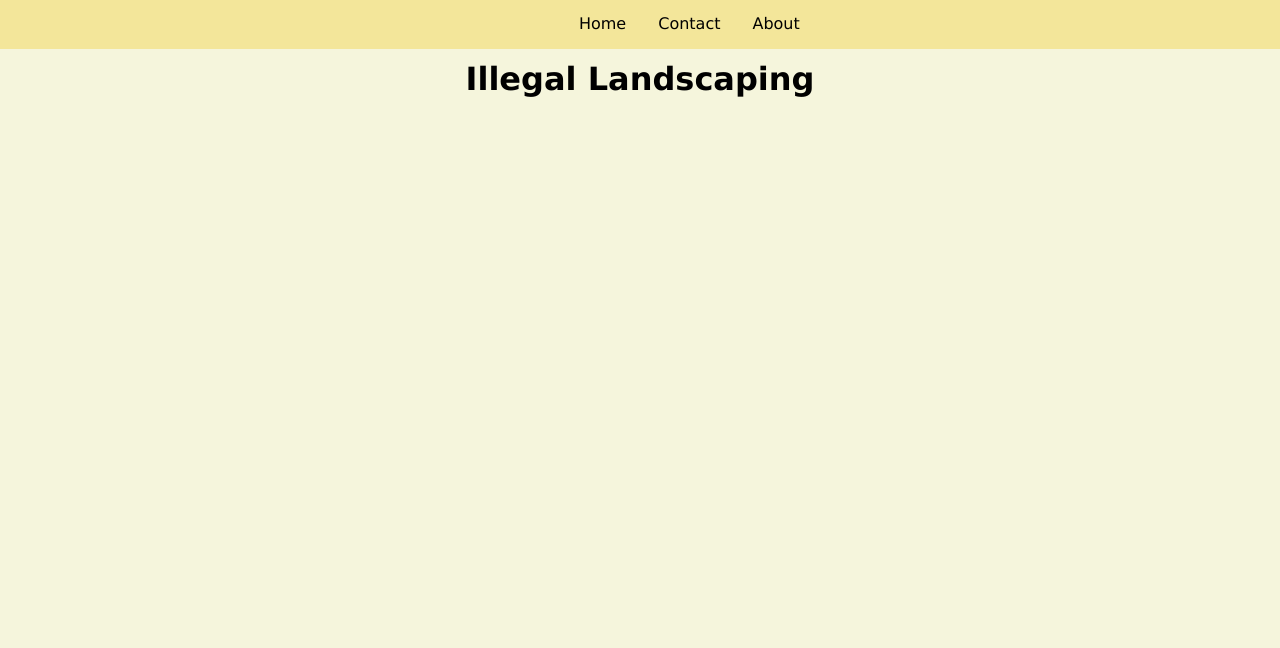
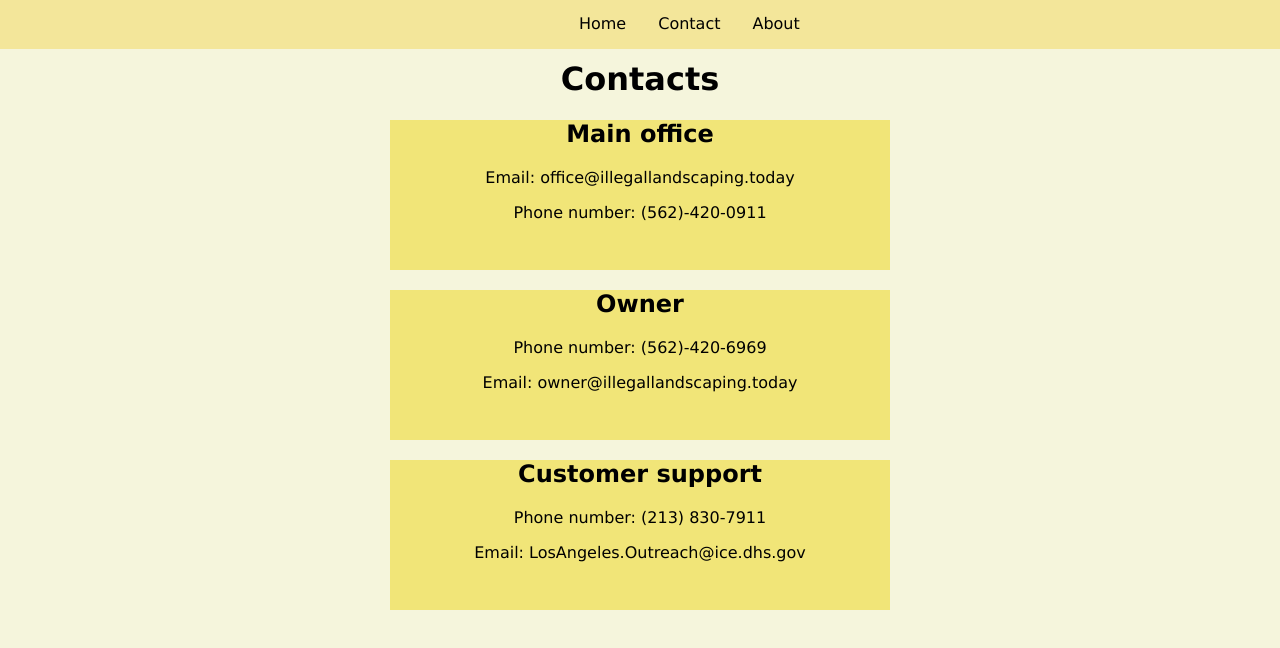
Before and after one commit to internetbound/a-lksjadf, a plain HTML site: page contact.html in a window 1280 px wide. Drawn offline with Linux system fonts and the light colour scheme.

Commit message:
Add files via upload

```diff
--- a/contact.html
+++ b/contact.html
@@ -35,6 +35,12 @@
     li a:hover {
       background-color: #ad9f58;
     }
+    div {
+    width: 500px;
+    height: 150px;
+    margin:auto;
+    background-color: rgb(241, 229, 120);
+    }
     </style>
     </head>
     <body>
@@ -45,7 +51,24 @@
       <li><a href="about.html">About</a></li>
     </ul>
 
-<center> <h1>Illegal Landscaping</h1> </center>
-<p></p>
+<center>
+    <h1>Contacts</h1>
+
+<div>
+    <h2>Main office</h2>
+    <p>Email: office@illegallandscaping.today </p>
+    <p>Phone number: (562)-420-0911</p>
+</div>
+<div>
+    <h2>Owner</h2>
+    <p>Phone number: (562)-420-6969</p>
+    <p>Email: owner@illegallandscaping.today</p>
+</div>
+<div>
+    <h2>Customer support</h2>
+    <p>Phone number: (213) 830-7911</p>
+    <p>Email: LosAngeles.Outreach@ice.dhs.gov</p>
+</div>
+</center>
 </body>
 </html>
```
